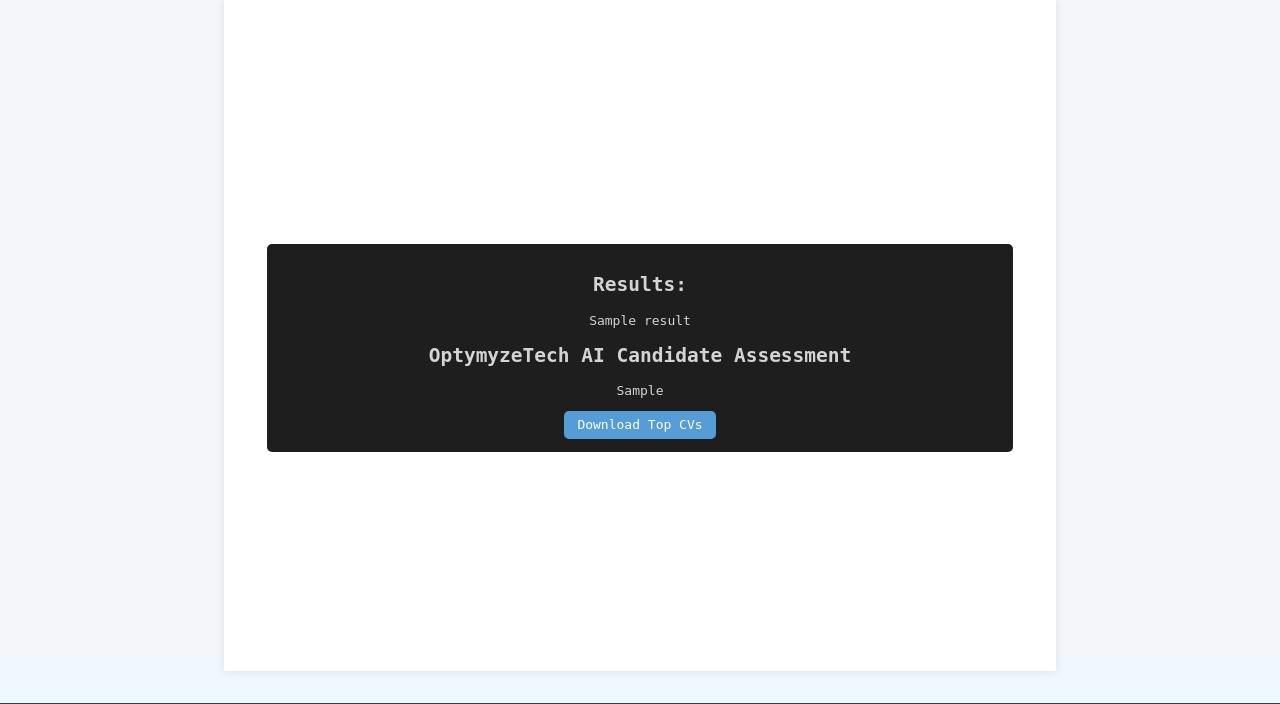
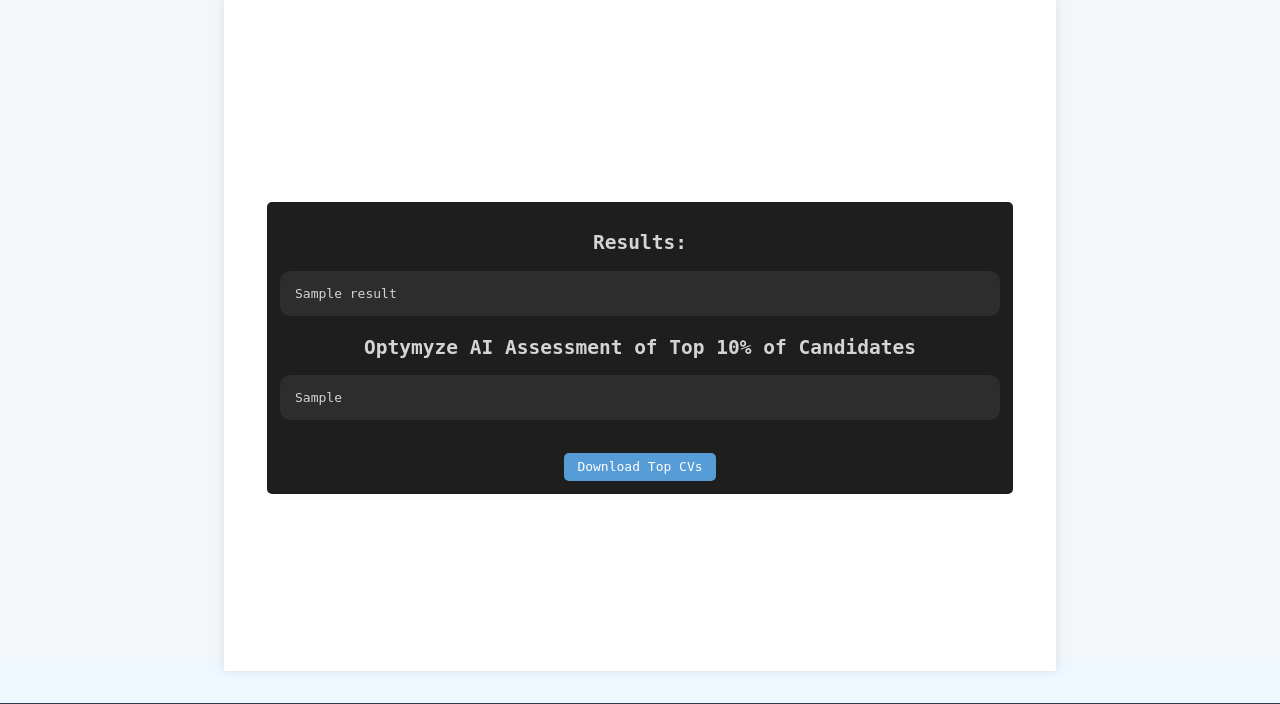
Before and after one commit to Ibrahim0320/OptymyzeTech, a Flask app: template Optymyze_cv_app/frontend/templates/results.html in a window 1280 px wide. Shown: the part 143-847 px from the top of the page. Run offline with Flask 3, Linux system fonts and the light colour scheme; the template is opened without the code that fills it: most values are stand-ins (such as "Sample title", 1, 10 or a date in 2020).

Commit message:
Finished version

```diff
--- a/Optymyze_cv_app/app.py
+++ b/Optymyze_cv_app/app.py
@@ -1,4 +1,6 @@
 # Setting up the backend with flask
+
+# app.py
 
 import os
 import shutil
@@ -8,7 +10,6 @@
 from docx import Document
 from flask import Flask, request, jsonify, send_from_directory, render_template
 from transformers import BertTokenizer, BertModel
-import torch
 from sklearn.feature_extraction.text import TfidfVectorizer
 from sklearn.metrics.pairwise import cosine_similarity
 from nltk.corpus import stopwords
@@ -26,7 +27,6 @@
 tokenizer = BertTokenizer.from_pretrained('bert-base-cased')
 model = BertModel.from_pretrained('bert-base-cased')
 
-# Function to read text from a file
 def read_text_from_file(file_path):
     text = ""
     if file_path.endswith('.pdf'):
@@ -37,7 +37,6 @@
         text = ' '.join(para.text for para in doc.paragraphs)
     return text
 
-# Function to retrieve candidate texts from a folder
 def retrieve_candidate_texts(folder_path):
     texts = []
     for file_name in os.listdir(folder_path):
@@ -47,7 +46,6 @@
             texts.append((file_name, text))
     return texts
 
-# Function to preprocess text
 def preprocess_text(text):
     text = text.lower()
     text = ''.join(char for char in text if char not in string.punctuation)
@@ -56,31 +54,25 @@
     lemmatizer = WordNetLemmatizer()
     return ' '.join(lemmatizer.lemmatize(word) for word in words if word not in stop_words)
 
-# Function to encode text using BERT
 def encode_text_bert(texts):
     inputs = tokenizer(texts, return_tensors="pt", max_length=512, truncation=True, padding="max_length")
     outputs = model(**inputs)
     return outputs.last_hidden_state.mean(dim=1).detach().numpy()
 
-# Function to calculate similarity using TF-IDF
 def calculate_similarity_tfidf(job_description, candidate_features):
     vectorizer = TfidfVectorizer()
     all_texts = [job_description] + candidate_features
     vectors = vectorizer.fit_transform(all_texts)
     return cosine_similarity(vectors[0:1], vectors[1:]).flatten()
 
-# Function to calculate similarity using BERT embeddings
 def calculate_similarity_bert(job_embed, candidate_embeddings):
     return cosine_similarity([job_embed], candidate_embeddings).flatten()
 
-# Function to create a zip file from a folder
 def create_zip_folder(folder_path, zip_name):
     with zipfile.ZipFile(zip_name, 'w') as zipf:
         for root, _, files in os.walk(folder_path):
             for file in files:
                 zipf.write(os.path.join(root, file), os.path.relpath(os.path.join(root, file), folder_path))
-
-
 
 import re
 
@@ -114,7 +106,6 @@
                 response = requests.post('https://api.openai.com/v1/chat/completions', headers=headers, json=data)
                 response.raise_for_status()
                 report_content = response.json()['choices'][0]['message']['content'].strip()
-                # Use regex to split the content by "1. Name", "2. Name", etc.
                 formatted_report = split_and_format_report(report_content)
                 all_results.append(formatted_report)
                 break
@@ -137,7 +128,6 @@
     return "\n".join(all_results)
 
 def split_and_format_report(report_content):
-    # Regex pattern to identify "1. Name", "2. Name", etc.
     pattern = r'(\d+\.\s[A-Za-z]+[^\n]*)'
     split_content = re.split(pattern, report_content)
 
@@ -145,7 +135,6 @@
     for i in range(1, len(split_content), 2):
         candidate_info = split_content[i]
         candidate_report = split_content[i+1].strip()
-        # Split the candidate report into smaller paragraphs
         paragraphs = split_text_into_paragraphs(candidate_report, max_length=300)
         formatted_paragraphs = ''.join([f'<p>{para}</p>' for para in paragraphs])
         formatted_report += f'<div class="candidate-report"><h3>{candidate_info}</h3>{formatted_paragraphs}</div>'
@@ -168,16 +157,6 @@
 
     return paragraphs
 
-
-
-
-
-
-
-
-
-
-# Main function to process CVs and calculate scores
 def main(job_description, folder_path):
     try:
         print("Main function started")  # Debug statement
@@ -189,7 +168,6 @@
         processed_features = [preprocess_text(text) for _, text in candidates]
         print(f"Processed features: {processed_features}")  # Debug statement
 
-        # Preprocess and encode texts
         processed_texts = [preprocess_text(job_description)] + processed_features
         embeddings = encode_text_bert(processed_texts)
         print(f"Embeddings: {embeddings}")  # Debug statement
@@ -197,53 +175,47 @@
         job_embed = embeddings[0]
         candidate_embeddings = embeddings[1:]
 
-        # Compute TF-IDF scores
         tfidf_scores = calculate_similarity_tfidf(job_description, processed_features)
         print(f"TF-IDF scores: {tfidf_scores}")  # Debug statement
 
-        # Compute BERT scores
         bert_scores = calculate_similarity_bert(job_embed, candidate_embeddings)
         print(f"BERT scores: {bert_scores}")  # Debug statement
 
-        # Combine scores using a weighted average
         weight_for_bert = 0.7
         weight_for_tfidf = 0.3
         final_scores = weight_for_bert * bert_scores + weight_for_tfidf * tfidf_scores
         print(f"Final scores: {final_scores}")  # Debug statement
 
-        # Rank candidates
         ranked_candidates = sorted(zip([name for name, _ in candidates], final_scores), key=lambda x: x[1], reverse=True)
         print(f"Ranked candidates: {ranked_candidates}")  # Debug statement
 
-        # Determine the top candidate's score
         highest_score = ranked_candidates[0][1]
 
-        # Determine the score range for relevant candidates
-        score_threshold = highest_score - (0.10 * highest_score)  # 10% below the highest score
+        score_threshold = highest_score - (0.10 * highest_score)
 
-        # Select candidates within the top 10% score range
         relevant_cvs = [candidate for candidate in ranked_candidates if candidate[1] >= score_threshold]
 
         if not relevant_cvs:
             print("No CVs within the top 10% score range")  # Debug statement
             return None, "No CVs within the top 10% score range."
 
-        # Create a new folder for top candidates' CVs
         top_cv_folder = os.path.join(folder_path, "Top_CVs")
         if not os.path.exists(top_cv_folder):
             os.makedirs(top_cv_folder)
 
-        # Copy relevant CV files to the new folder
         for file_name, _ in relevant_cvs:
             src_path = os.path.join(folder_path, file_name)
             dest_path = os.path.join(top_cv_folder, file_name)
-            shutil.copy2(src_path, dest_path)  # copy2 preserves metadata
+            shutil.copy2(src_path, dest_path)
 
-        # Generate ChatGPT report
+        formatted_ranked_candidates = [
+            (name, f"{score*100:.2f}%") for name, score in ranked_candidates
+        ]
+
         relevant_texts = [(name, read_text_from_file(os.path.join(folder_path, name))) for name, _ in relevant_cvs]
         chatgpt_report = generate_chatgpt_report(job_description, relevant_texts)
 
-        return (relevant_cvs, ranked_candidates, chatgpt_report), None
+        return (relevant_cvs, formatted_ranked_candidates, chatgpt_report), None
     except Exception as e:
         print(f"Exception in main function: {str(e)}")  # Debug statement
         return None, str(e)
@@ -254,46 +226,36 @@
 
 @app.route('/evaluate', methods=['POST'])
 def evaluate():
-    try:
-        job_description = request.form['job_description']
-        uploaded_files = request.files.getlist('files')
+    job_description = request.form['job_description']
+    uploaded_files = request.files.getlist('files')
 
-        print("Received job description:", job_description)
-        print("Received files:", [file.filename for file in uploaded_files])
+    cv_folder = 'temp_cvs'
+    if not os.path.exists(cv_folder):
+        os.makedirs(cv_folder)
+    for uploaded_file in uploaded_files:
+        uploaded_file.save(os.path.join(cv_folder, uploaded_file.filename))
 
-        # Save uploaded files to a temporary directory
-        cv_folder = 'temp_cvs'
-        if not os.path.exists(cv_folder):
-            os.makedirs(cv_folder)
-        for uploaded_file in uploaded_files:
-            uploaded_file.save(os.path.join(cv_folder, uploaded_file.filename))
+    result, error = main(job_description, cv_folder)
 
-        # Process CVs using the new main function
-        result, error = main(job_description, cv_folder)
+    if error:
+        return jsonify({"error": error}), 500
 
-        if error:
-            print(f"Error processing CVs: {error}")
-            return jsonify({"error": error}), 500
+    relevant_cvs, ranked_candidates, chatgpt_report = result
 
-        relevant_cvs, ranked_candidates, chatgpt_report = result
+    zip_name = 'top_cvs.zip'
+    create_zip_folder(os.path.join(cv_folder, "Top_CVs"), zip_name)
 
-        # Create a zip file of the top CVs
-        zip_name = 'top_cvs.zip'
-        create_zip_folder(os.path.join(cv_folder, "Top_CVs"), zip_name)
+    shutil.rmtree(cv_folder)
 
-        # Clean up temporary CV folders
-        shutil.rmtree(cv_folder)
+    return jsonify({
+        "result": ranked_candidates,
+        "chatgpt_report": chatgpt_report,
+        "zip_name": zip_name
+    })
 
-        # Generate a readable result for display
-        result_text = "\n".join([f"{i+1}. {name}: {score}" for i, (name, score) in enumerate(ranked_candidates)])
+@app.route('/download/<path:filename>', methods=['GET'])
+def download_file(filename):
+    return send_from_directory(directory=os.getcwd(), path=filename)
 
-        if relevant_cvs:
-            print("Response: ", result_text)
-            print("Zip Name: ", zip_name)
-            print("ChatGPT Report: ", chatgpt_report)
-            return jsonify({"result": result_text, "zip_name": zip_name, "chatgpt_report": chatgpt_report})
-        else:
-            return jsonify({"error": "Failed to process CVs"}), 500
-    except Exception as e:
-        print(f"Exception in evaluate function: {str(e)}")  # Debug statement
-        return jsonify({"error": str(e)}), 500
+if __name__ == "__main__":
+    app.run(debug=True)
--- a/Optymyze_cv_app/frontend/static/styles.css
+++ b/Optymyze_cv_app/frontend/static/styles.css
@@ -99,6 +99,15 @@
     text-align: center;
 }
 
+.content-container {
+    text-align: left;
+    background-color: #2d2d2d; /* Dark background for better contrast */
+    color: #d4d4d4; /* Light text color */
+    padding: 15px;
+    border-radius: 10px;
+    margin-bottom: 20px;
+}
+
 footer {
     background-color: #007bff; /* Blue footer */
     color: white;
--- a/Optymyze_cv_app/frontend/templates/results.html
+++ b/Optymyze_cv_app/frontend/templates/results.html
@@ -81,9 +81,9 @@
     <main>
         <div id="results">
             <h2>Results:</h2>
-            <pre>{{ result }}</pre>
-            <h2>OptymyzeTech AI Candidate Assessment</h2>
-            <div>{{ chatgpt_report|safe }}</div>
+            <div class="content-container">{{ result }}</div>
+            <h2>Optymyze AI Assessment of Top 10% of Candidates</h2>
+            <div class="content-container">{{ chatgpt_report|safe }}</div>
             <a href="/download/{{ zip_name }}" class="button">Download Top CVs</a>
         </div>
     </main>
```
Also changed, not shown: Optymyze_cv_app/frontend/static/app.js (+4 -4 lines), 1 other file.
